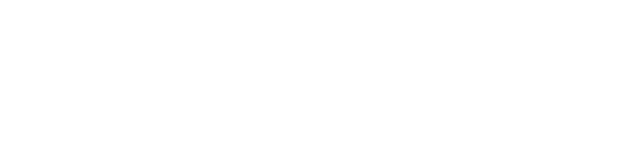
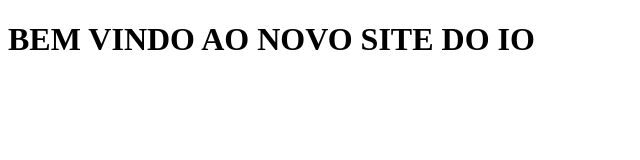
Before and after one commit to andersontifurg/site.io, a plain HTML site: page index.html in a window 1280 px wide. Shown: the whole page, without its empty margins (0-640 px from the left). Drawn offline with Linux system fonts and the light colour scheme.

Commit message:
Update index.html

```diff
--- a/index.html
+++ b/index.html
@@ -4,9 +4,10 @@
     <meta charset="UTF-8">
     <meta http-equiv="X-UA-Compatible" content="IE=edge">
     <meta name="viewport" content="width=device-width, initial-scale=1.0">
-    <title>Document</title>
+    <title>IO 3.0</title>
 </head>
 <body>
+    <h1>BEM VINDO AO NOVO SITE DO IO</h1>
 
 </body>
 </html>
```
